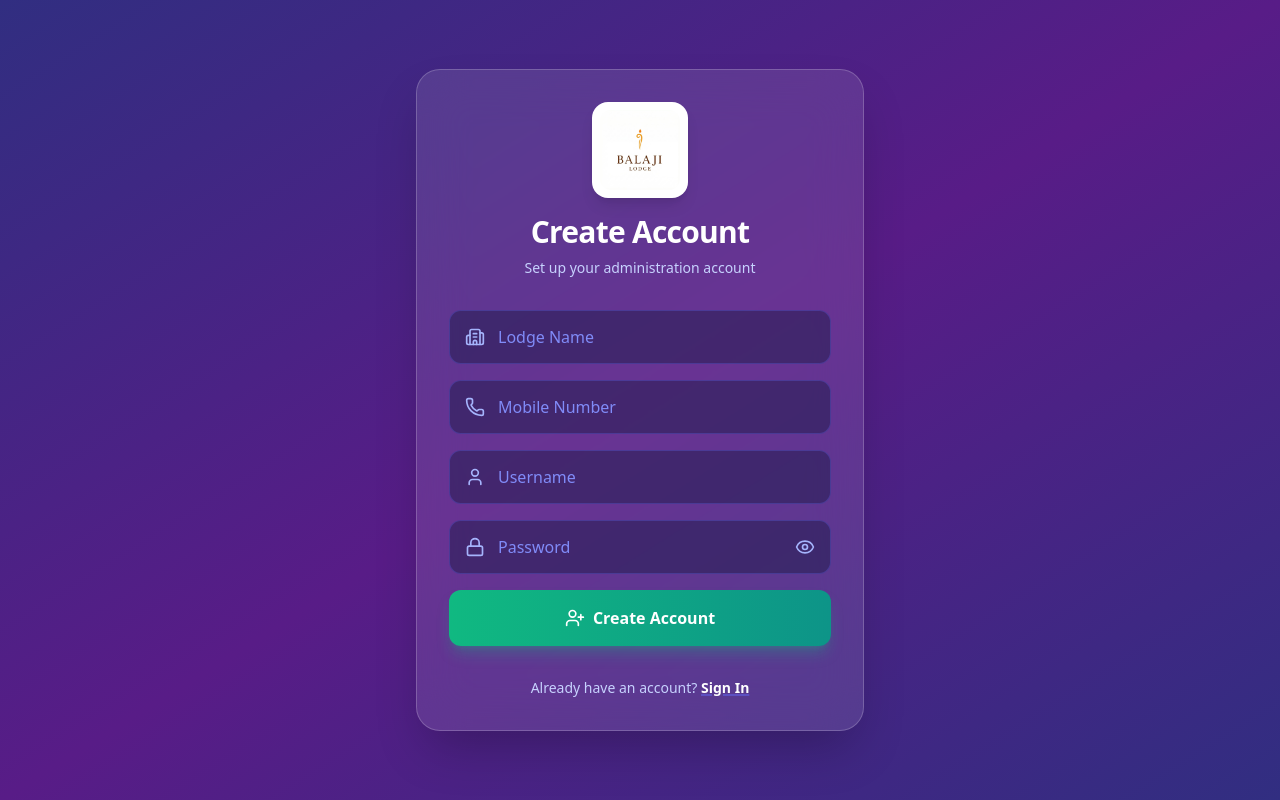
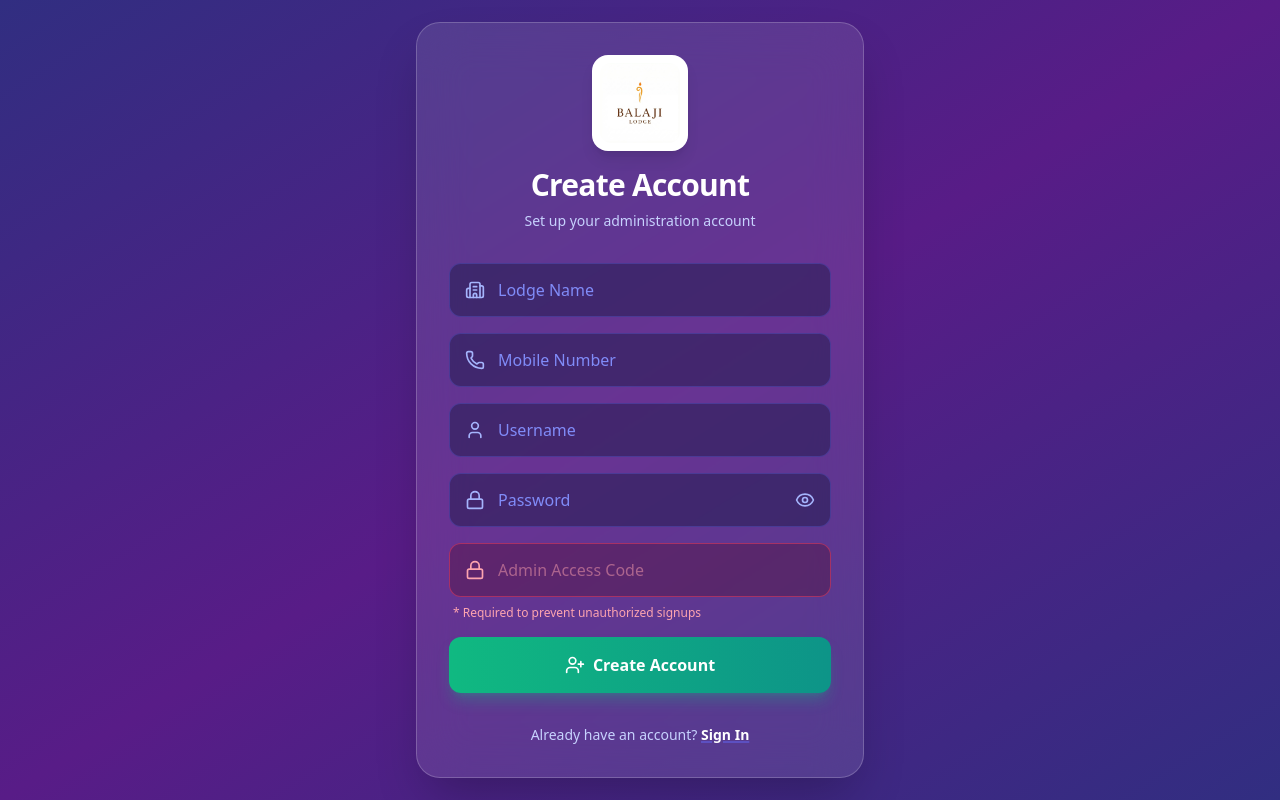
Before and after one commit to Pramodmali5295/balajilodge, a React (Create React App) app: page / in a window 1280 px wide. Both pictures are taken after typing "Sample", "Sample123" into the empty fields and a click on the button "Create User". Built offline with nearby package versions, Linux system fonts and the light colour scheme; no server answers; the database is empty.

Commit message:
commit message

```diff
--- a/src/pages/Auth.jsx
+++ b/src/pages/Auth.jsx
@@ -5,13 +5,16 @@ import { useAuth } from '../context/AuthContext';
 import { LogIn, UserPlus, User, Lock, Phone, Building2, Eye, EyeOff } from 'lucide-react';
 import logoImage from '../assets/logo.jpg';
 
+const ADMIN_ACCESS_CODE = 'BALAJILODGE'; // Simple security key
+
 const Auth = () => {
   const [isLogin, setIsLogin] = useState(true);
   const [formData, setFormData] = useState({
     username: '',
     password: '',
     mobile: '',
-    lodgeName: ''
+    lodgeName: '',
+    secretKey: ''
   });
   const [error, setError] = useState('');
   const [loading, setLoading] = useState(false);
@@ -30,8 +33,13 @@ const Auth = () => {
     setError('');
     setSuccessMessage('');
 
-    if (!isLogin && formData.password.length < 6) {
-        return setError('Password must be at least 6 characters long');
+    if (!isLogin) {
+        if (formData.password.length < 6) {
+           return setError('Password must be at least 6 characters long');
+        }
+        if (formData.secretKey !== ADMIN_ACCESS_CODE) {
+           return setError('Invalid Access Code. You are not authorized to create an account.');
+        }
     }
 
     try {
@@ -43,7 +51,7 @@ const Auth = () => {
         await signup(formData.username, formData.password, formData.mobile, formData.lodgeName);
         // After successful signup, switch to login mode
         setIsLogin(true);
-        setFormData({ username: formData.username, password: '', mobile: '', lodgeName: '' });
+        setFormData({ username: formData.username, password: '', mobile: '', lodgeName: '', secretKey: '' });
         setSuccessMessage('Account created successfully! Please sign in with your credentials.');
       }
     } catch (err) {
@@ -63,7 +71,7 @@ const Auth = () => {
       setIsLogin(!isLogin);
       setError('');
       setSuccessMessage('');
-      setFormData({ username: '', password: '', mobile: '', lodgeName: '' });
+      setFormData({ username: '', password: '', mobile: '', lodgeName: '', secretKey: '' });
   };
 
   return (
@@ -157,6 +165,24 @@ const Auth = () => {
             </div>
           </div>
 
+           {!isLogin && (
+                <div className="animate-fade-in">
+                    <div className="relative">
+                    <Lock className="absolute left-4 top-1/2 -translate-y-1/2 text-rose-300" size={20} />
+                    <input
+                        type="password"
+                        name="secretKey"
+                        value={formData.secretKey}
+                        onChange={handleChange}
+                        placeholder="Admin Access Code"
+                        className="w-full bg-rose-950/30 text-white placeholder-rose-300/50 pl-12 pr-4 py-3.5 rounded-xl border border-rose-500/50 focus:border-rose-400 focus:ring-1 focus:ring-rose-400 outline-none transition-all font-medium"
+                        required={!isLogin}
+                    />
+                    </div>
+                     <p className="text-xs text-rose-300 mt-2 px-1">* Required to prevent unauthorized signups</p>
+                </div>
+            )}
+
           <button
             type="submit"
             disabled={loading}
--- a/src/pages/Dashboard.jsx
+++ b/src/pages/Dashboard.jsx
@@ -181,8 +181,8 @@ const Dashboard = () => {
           title="Total Rooms"
           value={stats.total}
           icon={<BedDouble />}
-          gradient="bg-gradient-to-br from-indigo-500 to-indigo-600"
-          border="border-indigo-400"
+          gradient="bg-gradient-to-br from-gray-700 to-gray-800"
+          border="border-gray-500"
           link="/rooms"
         />
         <StatCard
```
